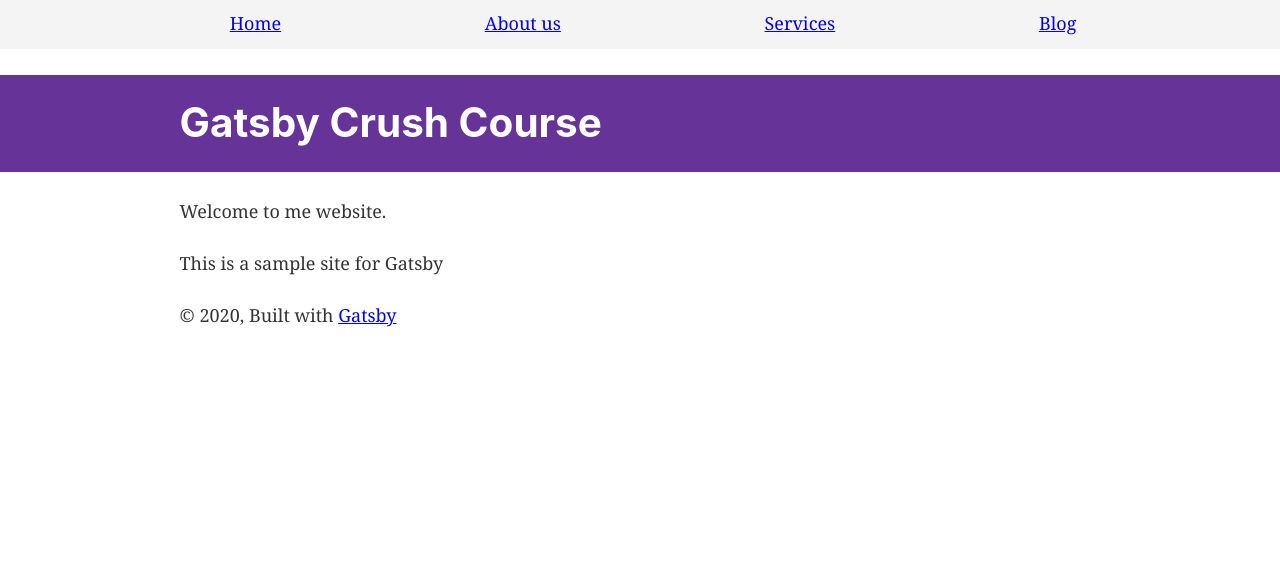
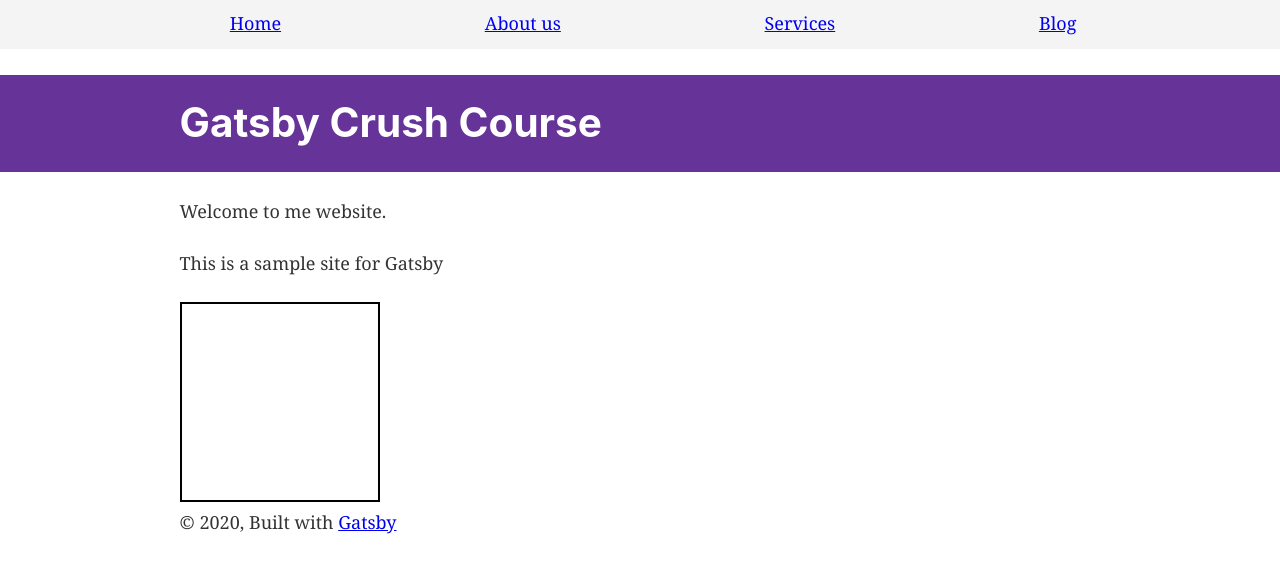
Before and after one commit to FrederickOB/gastby-tutotrial-1, a Gatsby site: page / in a window 1280 px wide. Built offline with nearby package versions, Linux system fonts and the light colour scheme; Gatsby itself is replaced by a stand-in of ours.

Commit message:
added canvas

```diff
--- a/src/pages/index.js
+++ b/src/pages/index.js
@@ -11,6 +11,9 @@ const IndexPage = () => (
 
     <p>Welcome to me website.</p>
     <p>This is a sample site for Gatsby</p>
+    <canvas
+      style={{ width: "200px", height: "200px", border: "2px solid black" }}
+    />
   </Layout>
 )
 
```
